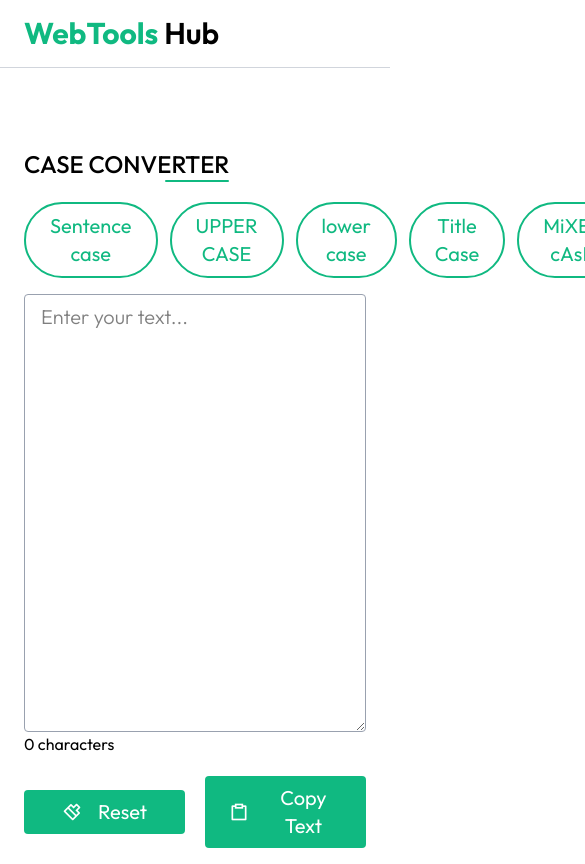
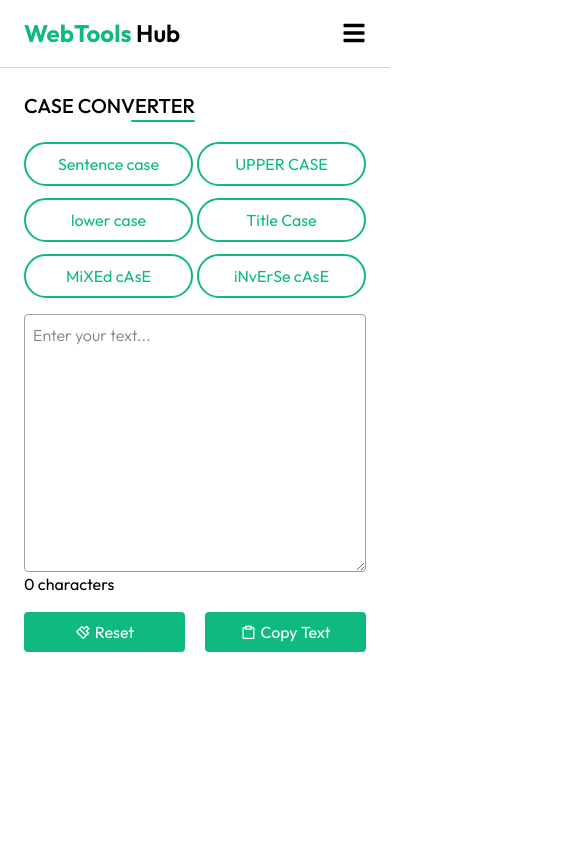
Before and after one commit to mohdsadik001/web-tools-hub, a React (Vite) app: page /tools/text/text-case-converter in a window 390 px wide. Shown: the top 864 px of the page, 585 px wide, since content can reach past the window. Built offline with nearby package versions, Linux system fonts and the light colour scheme.

Commit message:
Updated project - fully responsive for all devices

```diff
--- a/src/components/HeroSection.jsx
+++ b/src/components/HeroSection.jsx
@@ -3,10 +3,10 @@ import { useAppContext } from "../Context/AppContext";
 const HeroSection = () => {
   const { navigate } = useAppContext();
   return (
-    <div className="bg-gradient-to-br from-green-50 to-indigo-100 py-20 h-[92vh]">
+    <div className="bg-gradient-to-br from-green-50 to-indigo-100 py-6 md:py-20 h-screen md:h-[92vh overflow-scroll">
       <div className="container mx-auto px-4 text-center">
         <div className="max-w-4xl mx-auto">
-          <h1 className="text-6xl font-bold text-gray-900 mb-6">
+          <h1 className="text-4xl md:text-6xl font-bold text-gray-900 mb-6">
             All <span className="text-primary">Online Tools</span> in "One Box"
 
           </h1>
@@ -30,7 +30,7 @@ const HeroSection = () => {
 
 
           {/* Category Icons */}
-          <div className="flex justify-center items-center gap-20 mt-30 text-gray-400">
+          <div className="flex flex-col justify-start items-start gap-6 mt-12 md:flex-row md:flex-wrap lg:flex-nowrap md:gap-18 text-nowrap md:mt-30 text-gray-400">
             <div className="flex items-center gap-2">
               <div className="w-12 h-12 bg-blue-100 rounded flex items-center justify-center">
                 <span className="text-blue-600 text-xl">📝</span>
--- a/src/components/Navbar.jsx
+++ b/src/components/Navbar.jsx
@@ -1,4 +1,6 @@
-import React, { useEffect } from 'react'
+import React, { useEffect, useState } from 'react'
+import { FaBars } from "react-icons/fa";
+import { IoMdClose } from "react-icons/io";
 import { Link, NavLink } from 'react-router-dom'
 import { useAppContext } from '../Context/AppContext'
 const Navbar = () => {
@@ -6,19 +8,42 @@ const Navbar = () => {
     useEffect(() => {
         if(searchQuery.length > 0) {
             navigate('/tools')
+
         }
     },[searchQuery])
+
+    const [isOpen, setIsOpen] = useState(false)
+
+    const handlMenuToggle = () => {
+        setIsOpen(!isOpen)
+    }
   return (
-    <nav className='flex items-center justify-between px-6 md:px-16 lg:px-24 xl:px-32 py-4 border-b border-gray-300 bg-white relative transition-all h-[8vh]'>
-        <h1
-        onClick={() => navigate('/')}
-         className='text-3xl font-semibold cursor-pointer'><span className='text-primary font-bold'>WebTools</span> Hub</h1>
-         <div className='hidden sm:flex items-center gap-8'>
+    <nav className='flex items-center justify-between px-6 md:px-16 lg:px-24 xl:px-32 py-4 border-b border-gray-300 bg-white transition-all h-[8vh]'>
+
+        {/* Logo */}
+        <h1 onClick={() => navigate('/')} className='text-2xl md:text-3xl font-semibold cursor-pointer'><span className='text-primary font-bold'>WebTools</span> Hub</h1>
+
+         {/* Menu Items (Mobile) */}
+         {
+            isOpen &&
+                <div className='flex flex-col absolute w-60 shadow-2xl top-[8vh] bg-white left-0 px-6 transition all duration-200 gap-4 h-screen py-6 items-start md:hidden '>
+                    <Link className='w-full text-primary border-b py-2 px-3 rounded ' onClick={() => setIsOpen(false)} to='/'>Home</Link>
+                    <Link className='w-full text-primary border-b py-2 px-3 rounded ' onClick={() => setIsOpen(false)} to='/tools'>All Tools</Link>
+                    <Link className='w-full text-primary border-b py-2 px-3 rounded ' onClick={() => setIsOpen(false)} to='/contact'>Contact</Link>
+                    {/* <Link to='/categories'>Categories</Link> */}
+                </div>
+         }
+
+
+        {/* Menu Items (Web) */}
+         <div className='hidden md:flex shadow-2xl top-[8vh] bg-white gap-12 items-start '>
             <Link to='/'>Home</Link>
             <Link to='/tools'>All Tools</Link>
             {/* <Link to='/categories'>Categories</Link> */}
             <Link to='/contact'>Contact</Link>
         </div>
+
+        {/* Search Bar */}
         <div className='hidden lg:flex items-center text-sm gap-2 border border-gray-300 px-4 rounded-full w-100'>
             <input
             onChange={(e) => {
@@ -30,6 +55,11 @@ const Navbar = () => {
         </div>
 
 
+        <div className='md:hidden text-2xl' onClick={handlMenuToggle}>
+            {isOpen ? <IoMdClose /> : <FaBars />}
+
+        </div>
+
 
 
     </nav>
--- a/src/pages/AllTools.jsx
+++ b/src/pages/AllTools.jsx
@@ -18,12 +18,12 @@ const AllTools = () => {
     }
   }, [allTools, searchQuery]);
   return (
-   <div className="mt-16 flex flex-col px-6 md:px-16 lg:px-24 xl:px-32 py-4">
+   <div className="mt-4 md:mt-16 md:px-12 flex flex-col px-4 py-4">
         <div className='flex flex-col items-end w-max'>
             <p className='text-2xl font-medium uppercase'>All Tools</p>
             <div className='w-16 h-0.5 bg-primary rounded-full'></div>
         </div>
-        <div className='grid grid-cols-2 sm:grid-cols-3 md:grid-cols-4 gap-3 md:gap-6 lg:grid-cols-3 mt-6'>
+        <div className='grid grid-cols-1 md:grid-cols-2 lg:grid-cols-4 gap-3  mt-6'>
             {filteredTools.filter((tool) => tool.name).map((tool,index) => (
                 <ToolCard key={index} tool={tool} />
             ))}
--- a/src/tools/Text/TextCaseConverter.jsx
+++ b/src/tools/Text/TextCaseConverter.jsx
@@ -34,31 +34,31 @@ const TextCaseConverter = () => {
 
   const [text, setText] = useState("");
   return (
-    <div className="mt-16 flex flex-col px-6 md:px-16 lg:px-24 xl:px-32 py-4">
+    <div className="mt-2 md:mt-16 flex flex-col px-6 md:px-16 lg:px-24 xl:px-32 py-4">
       <div className="flex flex-col items-end w-max">
-        <p className="text-2xl font-medium uppercase">Case Converter</p>
+        <p className="text-xl md:text-2xl font-medium uppercase">Case Converter</p>
         <div className="w-16 h-0.5 bg-primary rounded-full"></div>
       </div>
 
-      <div className="flex gap-3 w-full items-center justify-between mt-3">
-          <button onClick={sentenceCase} className='cursor-pointer px-6 py-2 mt-2 bg-white hover:bg-primary hover:text-white border-2 border-primary transition text-primary rounded-full text-xl'>Sentence case</button>
-          <button onClick={upperCase} className='cursor-pointer px-6 py-2 mt-2 bg-white hover:bg-primary hover:text-white border-2 border-primary transition text-primary rounded-full text-xl'>UPPER CASE</button>
-          <button onClick={lowerCase} className='cursor-pointer px-6 py-2 mt-2 bg-white hover:bg-primary hover:text-white border-2 border-primary transition text-primary rounded-full text-xl'>lower case</button>
-          <button onClick={titleCase} className='cursor-pointer px-6 py-2 mt-2 bg-white hover:bg-primary hover:text-white border-2 border-primary transition text-primary rounded-full text-xl'>Title Case</button>
-          <button onClick={mixedCase} className='cursor-pointer px-6 py-2 mt-2 bg-white hover:bg-primary hover:text-white border-2 border-primary transition text-primary rounded-full text-xl'>MiXEd cAsE</button>
-          <button onClick={inverseCase} className='cursor-pointer px-6 py-2 mt-2 bg-white hover:bg-primary hover:text-white border-2 border-primary transition text-primary rounded-full text-xl'>iNvErSe cAsE</button>
+      <div className="grid grid-cols-2 grid-rows-3 gap-1 md:grid-cols-3 md:grid-rows-2 text-nowrap  w-full items-center justify-between mt-3">
+          <button onClick={sentenceCase}    className='cursor-pointer px-3 py-2 mt-2 bg-white hover:bg-primary hover:text-white border-2 border-primary transition text-primary rounded-full text-md md:text-xl'>Sentence case</button>
+          <button onClick={upperCase}       className='cursor-pointer px-3 py-2 mt-2 bg-white hover:bg-primary hover:text-white border-2 border-primary transition text-primary rounded-full text-md md:text-xl'>UPPER CASE</button>
+          <button onClick={lowerCase}       className='cursor-pointer px-3 py-2 mt-2 bg-white hover:bg-primary hover:text-white border-2 border-primary transition text-primary rounded-full text-md md:text-xl'>lower case</button>
+          <button onClick={titleCase}       className='cursor-pointer px-3 py-2 mt-2 bg-white hover:bg-primary hover:text-white border-2 border-primary transition text-primary rounded-full text-md md:text-xl'>Title Case</button>
+          <button onClick={mixedCase}       className='cursor-pointer px-3 py-2 mt-2 bg-white hover:bg-primary hover:text-white border-2 border-primary transition text-primary rounded-full text-md md:text-xl'>MiXEd cAsE</button>
+          <button onClick={inverseCase}     className='cursor-pointer px-3 py-2 mt-2 bg-white hover:bg-primary hover:text-white border-2 border-primary transition text-primary rounded-full text-md md:text-xl'>iNvErSe cAsE</button>
       </div>
 
       <textarea
         onChange={(e) => {
           setText(e.target.value);
         }}
-        className="border-1 border-gray-400 px-4 py-2 text-xl font-light rounded mt-4 outline-primary text-justify"
+        className="border-1 border-gray-400 px-2 md:px-4 py-2 text-base md:text-xl font-light rounded mt-4 outline-primary text-justify"
         value={text}
         type="text"
         placeholder="Enter your text..."
         required
-        rows={15}
+        rows={10}
         cols={30}
         // maxLength={300}
       ></textarea>
@@ -67,8 +67,8 @@ const TextCaseConverter = () => {
 
 
           <div className="flex items-center mt-3 gap-5 w-full">
-            <button onClick={()=> setText("")} className='flex gap-4 items-center justify-center cursor-pointer w-full px-6 py-2 mt-2 bg-primary hover:bg-primary-dull transition text-white rounded text-xl'><i class="ri-brush-2-line"></i> Reset</button>
-            <button onClick={()=>  navigator.clipboard.writeText(text).then(() => alert("Copied!"))} className='flex gap-4 items-center justify-center cursor-pointer w-full px-6 py-2 mt-2 bg-primary hover:bg-primary-dull transition text-white rounded text-xl'><i class="ri-clipboard-line"></i> Copy Text</button>
+            <button onClick={()=> setText("")}                                                       className='flex gap-1 md:gap-4 items-center justify-center cursor-pointer w-full px-2 md:px-6 py-2 mt-1 md:mt-2 bg-primary hover:bg-primary-dull transition text-white rounded text-md md:text-xl'><i class="ri-brush-2-line"></i> Reset</button>
+            <button onClick={()=>  navigator.clipboard.writeText(text).then(() => alert("Copied!"))} className='flex gap-1 md:gap-4 items-center justify-center cursor-pointer w-full px-2 md:px-6 py-2 mt-1 md:mt-2 bg-primary hover:bg-primary-dull transition text-white rounded text-md md:text-xl'><i class="ri-clipboard-line"></i> Copy Text</button>
           </div>
 
     </div>
--- a/src/tools/Text/TextDiffChecker.jsx
+++ b/src/tools/Text/TextDiffChecker.jsx
@@ -98,7 +98,7 @@ const TextDiffChecker = () => {
         />
       </div>
 
-      <div className="flex justify-center gap-4 mb-4">
+      <div className="grid grid-cols-2 gap-4 mb-4">
         <button
           onClick={generateDiff}
           className="bg-primary text-white px-6 py-2 rounded hover:bg-primary-dull transition"
--- a/vite.config.js
+++ b/vite.config.js
@@ -6,6 +6,9 @@ import tailwindcss from '@tailwindcss/vite'
 export default defineConfig({
   plugins: [react(),
     tailwindcss(),
-    require('@tailwindcss/typography'),
   ],
+  server: {
+    host: '0.0.0.0', // 👈 allows all devices in network to access
+    port: 5173       // (or whatever port you want)
+  }
 })
```
Also changed, not shown: src/tools/Text/LoremIpsumGeneretor.jsx (+10 -10 lines), src/tools/Text/MultipleWhiteSpaceRemover.jsx (+9 -11 lines), src/tools/Text/TextCounter.jsx (+14 -14 lines), src/tools/utility/CurrencyConverter.jsx (+11 -11 lines).
